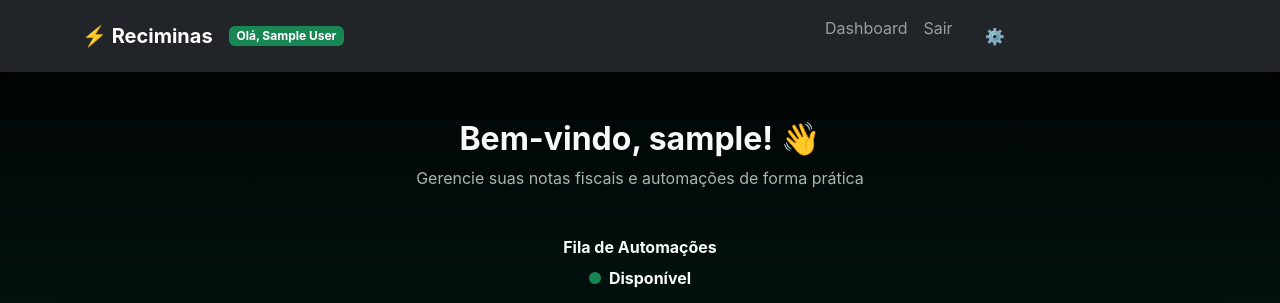
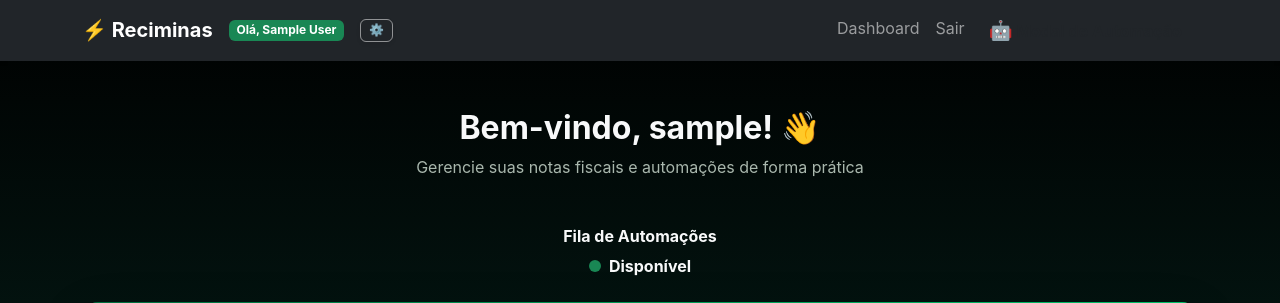
Before and after one commit to VandersonTorres/reciminas-automation, a Django app: page / in a window 1280 px wide. Shown: the top 303 px of the page. Run offline with Django 5.2, Linux system fonts and the light colour scheme; the visitor is signed in with stand-in values (Sample User, id 1).

Commit message:
Improving concept

```diff
--- a/server/invoices_automation/views/core.py
+++ b/server/invoices_automation/views/core.py
@@ -20,5 +20,5 @@ def register(request):
 
 @login_required
 def dashboard(request):
-    lock_status = "Bloqueada. Em execução..." if automation_lock.locked() else "Disponível"
+    lock_status = "Bloqueada. Aguarde alguns minutos" if automation_lock.locked() else "Disponível"
     return render(request, "invoices_automation/dashboard.html", {"lock_status": lock_status})
--- a/server/templates/core/base.html
+++ b/server/templates/core/base.html
@@ -18,6 +18,13 @@
                 <span class="nav-item d-flex align-items-center text-white me-3 badge bg-success">
                     Olá, {{ user.get_full_name|default:user.username }}
                 </span>
+                {% if user.is_superuser %}
+                    <a href="{% url 'admin:index' %}"
+                        class="btn btn-outline-light badge fw-bold shadow-sm"
+                        title="Abrir painel de administração do Django (ferramentas de gestão)">
+                        ⚙️
+                    </a>
+                {% endif %}
             {% endif %}
             <button class="navbar-toggler" type="button" data-bs-toggle="collapse" data-bs-target="#navbarNav">
                 <span class="navbar-toggler-icon"></span>
@@ -25,7 +32,11 @@
             <div class="collapse navbar-collapse" id="navbarNav">
                 <ul class="navbar-nav ms-auto">
                     {% if user.is_authenticated %}
-                        <li class="nav-item"><a class="nav-link" href="{% url 'dashboard' %}">Dashboard</a></li>
+                        <li class="nav-item">
+                            <a class="nav-link" title="Página Inicial" href="{% url 'dashboard' %}">
+                                Dashboard
+                            </a>
+                        </li>
                         <li class="nav-item">
                             <form action="{% url 'logout' %}" method="post" class="d-inline">
                                 {% csrf_token %}
@@ -33,10 +44,10 @@
                             </form>
                         </li>
                         <li class="nav-item">
-                            <a class="nav-link" href="{% url 'follow_automation_logs' %}">
+                            <a href="{% url 'follow_automation_logs' %}" style="text-decoration: none;">
                                 <button class="btn btn-warning btn-sm nav-link text-dark px-3 fw-bold"
-                                        data-bs-target="#automationModal">
-                                    ⚙️ Modal de Automação
+                                        data-bs-target="#automationModal" title="Acompanhar processo do robô">
+                                    <span style="font-size: 1.2rem;">🤖</span> Modal de Automação
                                 </button>
                             </a>
                         </li>
--- a/server/templates/invoices_automation/dashboard.html
+++ b/server/templates/invoices_automation/dashboard.html
@@ -11,7 +11,9 @@
 
 <!-- Automation Queue Status -->
 <div class="automation-status text-center my-4">
-    <h6 class="fw-bold text-light mb-2">Fila de Automações</h6>
+    <h6 class="fw-bold text-light mb-2" title="Veja o robô está disponível para novas automações">
+        Fila de Automações
+    </h6>
     <div class="status-indicator d-inline-flex align-items-center gap-2">
         <span class="status-dot rounded-circle"
             style="width: 12px; height: 12px; display: inline-block;
```
